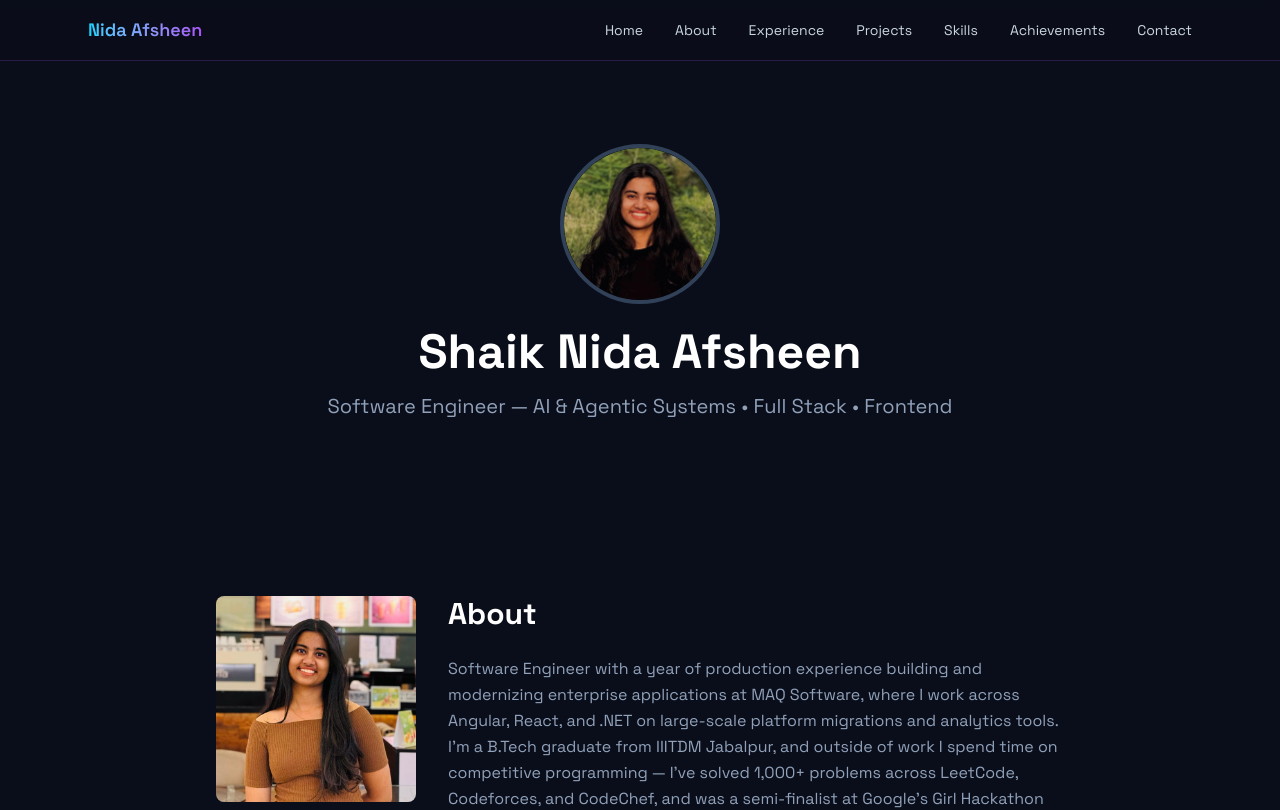
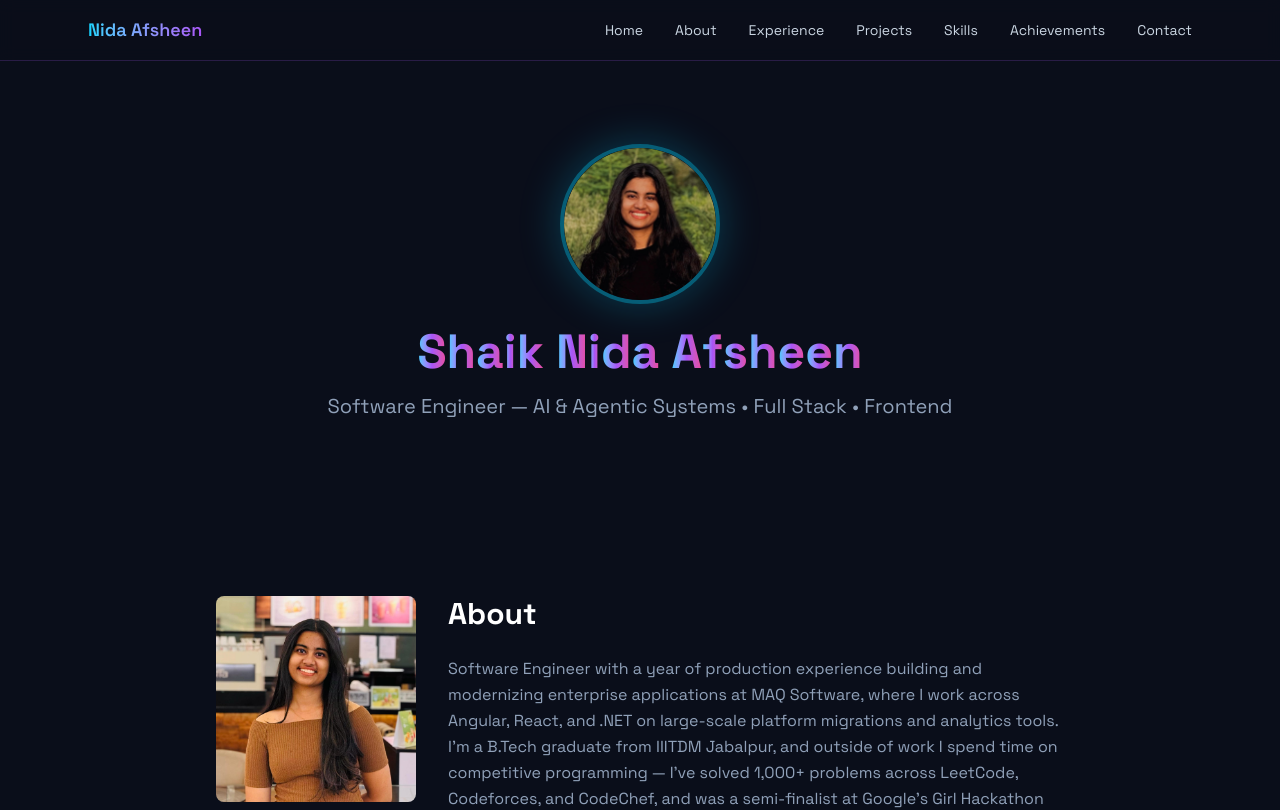
Before and after one commit to afsheen1604/my-portfolio, a React (Vite) app: page / in a window 1280 px wide. Shown: the top 810 px of the page. Built offline with nearby package versions, Linux system fonts and the light colour scheme.

Commit message:
feat: add letter-by-letter animated hero name with neon gradient

```diff
--- a/src/components/sections/Home.tsx
+++ b/src/components/sections/Home.tsx
@@ -1,6 +1,17 @@
+import { useEffect, useState } from "react";
 import profilePic from "../../assets/images/profile-pic.jpg";
 
+const NAME = "Shaik Nida Afsheen";
+
 export default function Home() {
+  const [visibleCount, setVisibleCount] = useState(0);
+
+  useEffect(() => {
+    if (visibleCount >= NAME.length) return;
+    const timer = setTimeout(() => setVisibleCount((c) => c + 1), 60);
+    return () => clearTimeout(timer);
+  }, [visibleCount]);
+
   return (
     <section
       id="home"
@@ -9,11 +20,26 @@ export default function Home() {
       <img
         src={profilePic}
         alt="Profile photo"
-        className="w-40 h-40 rounded-full object-cover border-4 border-slate-700"
+        className="w-40 h-40 rounded-full object-cover border-4 border-neon-blue/40 shadow-[0_0_40px_rgba(0,212,255,0.25)]"
       />
       <div className="text-center">
-        <h1 className="text-5xl font-bold text-white mb-4">
-          Shaik Nida Afsheen
+        <h1 className="text-5xl font-bold mb-4 flex flex-wrap justify-center">
+          {NAME.split("").map((char, i) => (
+            <span
+              key={i}
+              className="inline-block transition-all duration-300 ease-out bg-gradient-to-r from-neon-blue via-neon-violet to-neon-pink bg-clip-text text-transparent hover:scale-125 hover:-translate-y-1"
+              style={{
+                opacity: i < visibleCount ? 1 : 0,
+                transform:
+                  i < visibleCount
+                    ? "translateY(0) rotateX(0deg)"
+                    : "translateY(20px) rotateX(90deg)",
+                transitionDelay: `${i * 20}ms`,
+              }}
+            >
+              {char === " " ? "\u00A0" : char}
+            </span>
+          ))}
         </h1>
         <p className="text-xl text-slate-400">
           Software Engineer — AI & Agentic Systems • Full Stack • Frontend
```
